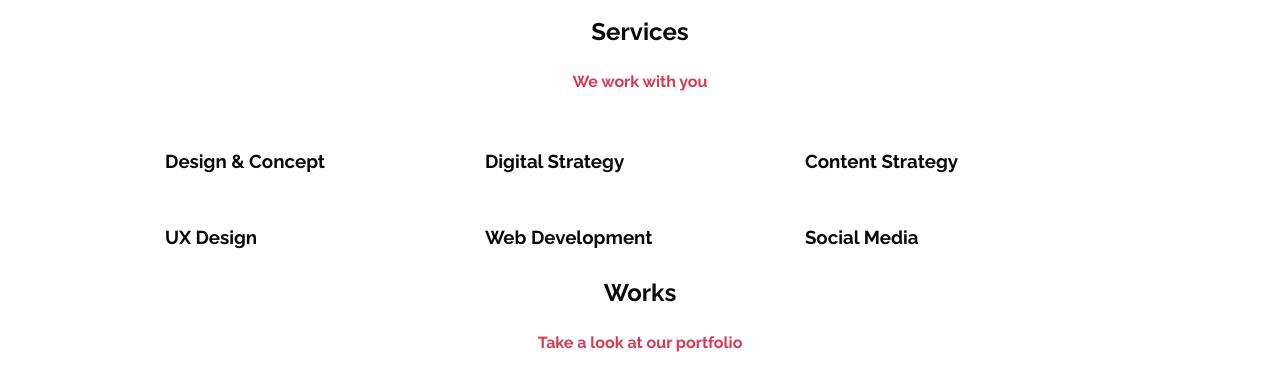
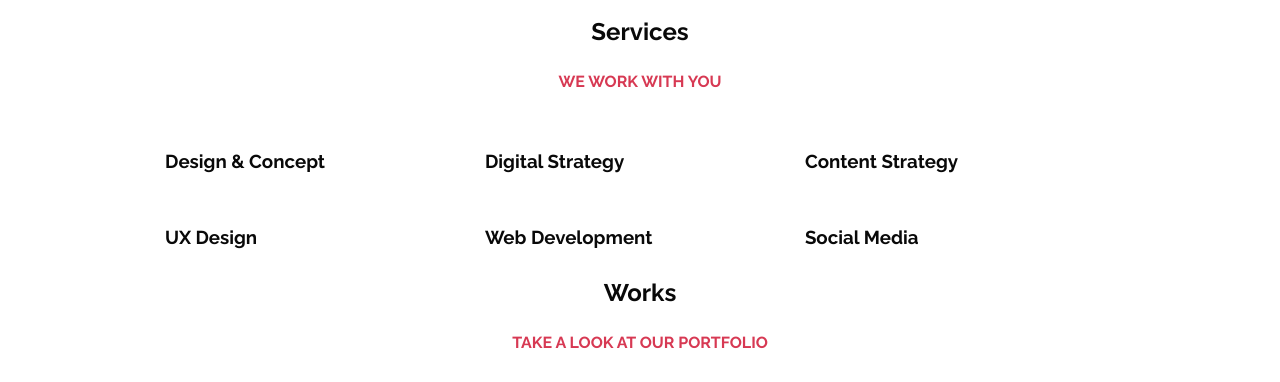
Before and after one commit to ribeiro-uy/holbertonschool-web_front_end, a plain HTML site: page 0x02-CSS_advanced/index.html in a window 1280 px wide. Shown: the part 268-650 px from the top of the page. Drawn offline with nearby package versions, Linux system fonts and the light colour scheme; files that its build step writes are made by us from their sources.

Commit message:
change text-transform in class section-tagline

```diff
--- a/0x02-CSS_advanced/styles/11-style.css
+++ b/0x02-CSS_advanced/styles/11-style.css
@@ -73,6 +73,6 @@ a {
 .section-tagline {
   color: var(--color-primary);
   font-family: var(--font-family-title);
-  text-align: var(--section-tagline-transform);
+  text-transform: var(--section-tagline-transform);
   font-weight: var(--font-weight-bold);
 }
--- a/0x02-CSS_advanced/styles/12-style.css
+++ b/0x02-CSS_advanced/styles/12-style.css
@@ -82,6 +82,6 @@ a {
 .section-tagline {
   color: var(--color-primary);
   font-family: var(--font-family-title);
-  text-align: var(--section-tagline-transform);
+  text-transform: var(--section-tagline-transform);
   font-weight: var(--font-weight-bold);
 }
--- a/0x02-CSS_advanced/styles/13-style.css
+++ b/0x02-CSS_advanced/styles/13-style.css
@@ -93,6 +93,6 @@ a:active{
 .section-tagline {
   color: var(--color-primary);
   font-family: var(--font-family-title);
-  text-align: var(--section-tagline-transform);
+  text-transform: var(--section-tagline-transform);
   font-weight: var(--font-weight-bold);
 }
--- a/0x02-CSS_advanced/styles/14-style.css
+++ b/0x02-CSS_advanced/styles/14-style.css
@@ -131,6 +131,6 @@ a:active{
 .section-tagline {
   color: var(--color-primary);
   font-family: var(--font-family-title);
-  text-align: var(--section-tagline-transform);
+  text-transform: var(--section-tagline-transform);
   font-weight: var(--font-weight-bold);
 }
--- a/0x02-CSS_advanced/styles/15-style.css
+++ b/0x02-CSS_advanced/styles/15-style.css
@@ -136,6 +136,6 @@ a:active{
 .section-tagline {
   color: var(--color-primary);
   font-family: var(--font-family-title);
-  text-align: var(--section-tagline-transform);
+  text-transform: var(--section-tagline-transform);
   font-weight: var(--font-weight-bold);
 }
--- a/0x02-CSS_advanced/styles/16-style.css
+++ b/0x02-CSS_advanced/styles/16-style.css
@@ -136,7 +136,7 @@ a:active{
 .section-tagline {
   color: var(--color-primary);
   font-family: var(--font-family-title);
-  text-align: var(--section-tagline-transform);
+  text-transform: var(--section-tagline-transform);
   font-weight: var(--font-weight-bold);
 }
 
--- a/0x02-CSS_advanced/styles/17-style.css
+++ b/0x02-CSS_advanced/styles/17-style.css
@@ -156,7 +156,7 @@ a:active {
 .section-tagline {
   color: var(--color-primary);
   font-family: var(--font-family-title);
-  text-align: var(--section-tagline-transform);
+  text-transform: var(--section-tagline-transform);
   font-weight: var(--font-weight-bold);
 }
 
--- a/0x02-CSS_advanced/styles/18-style.css
+++ b/0x02-CSS_advanced/styles/18-style.css
@@ -164,7 +164,7 @@ a:active {
 .section-tagline {
   color: var(--color-primary);
   font-family: var(--font-family-title);
-  text-align: var(--section-tagline-transform);
+  text-transform: var(--section-tagline-transform);
   font-weight: var(--font-weight-bold);
 }
 
--- a/0x02-CSS_advanced/styles/19-style.css
+++ b/0x02-CSS_advanced/styles/19-style.css
@@ -165,7 +165,7 @@ a:active {
 .section-tagline {
   color: var(--color-primary);
   font-family: var(--font-family-title);
-  text-align: var(--section-tagline-transform);
+  text-transform: var(--section-tagline-transform);
   font-weight: var(--font-weight-bold);
   margin: var(--section-tagline-margin);
 }
--- a/0x02-CSS_advanced/styles/20-style.css
+++ b/0x02-CSS_advanced/styles/20-style.css
@@ -165,7 +165,7 @@ a:active {
 .section-tagline {
   color: var(--color-primary);
   font-family: var(--font-family-title);
-  text-align: var(--section-tagline-transform);
+  text-transform: var(--section-tagline-transform);
   font-weight: var(--font-weight-bold);
   margin: var(--section-tagline-margin);
 }
--- a/0x02-CSS_advanced/styles/21-style.css
+++ b/0x02-CSS_advanced/styles/21-style.css
@@ -165,7 +165,7 @@ a:active {
 .section-tagline {
   color: var(--color-primary);
   font-family: var(--font-family-title);
-  text-align: var(--section-tagline-transform);
+  text-transform: var(--section-tagline-transform);
   font-weight: var(--font-weight-bold);
   margin: var(--section-tagline-margin);
 }
--- a/0x02-CSS_advanced/styles/22-style.css
+++ b/0x02-CSS_advanced/styles/22-style.css
@@ -165,7 +165,7 @@ a:active {
 .section-tagline {
   color: var(--color-primary);
   font-family: var(--font-family-title);
-  text-align: var(--section-tagline-transform);
+  text-transform: var(--section-tagline-transform);
   font-weight: var(--font-weight-bold);
   margin: var(--section-tagline-margin);
 }
```
